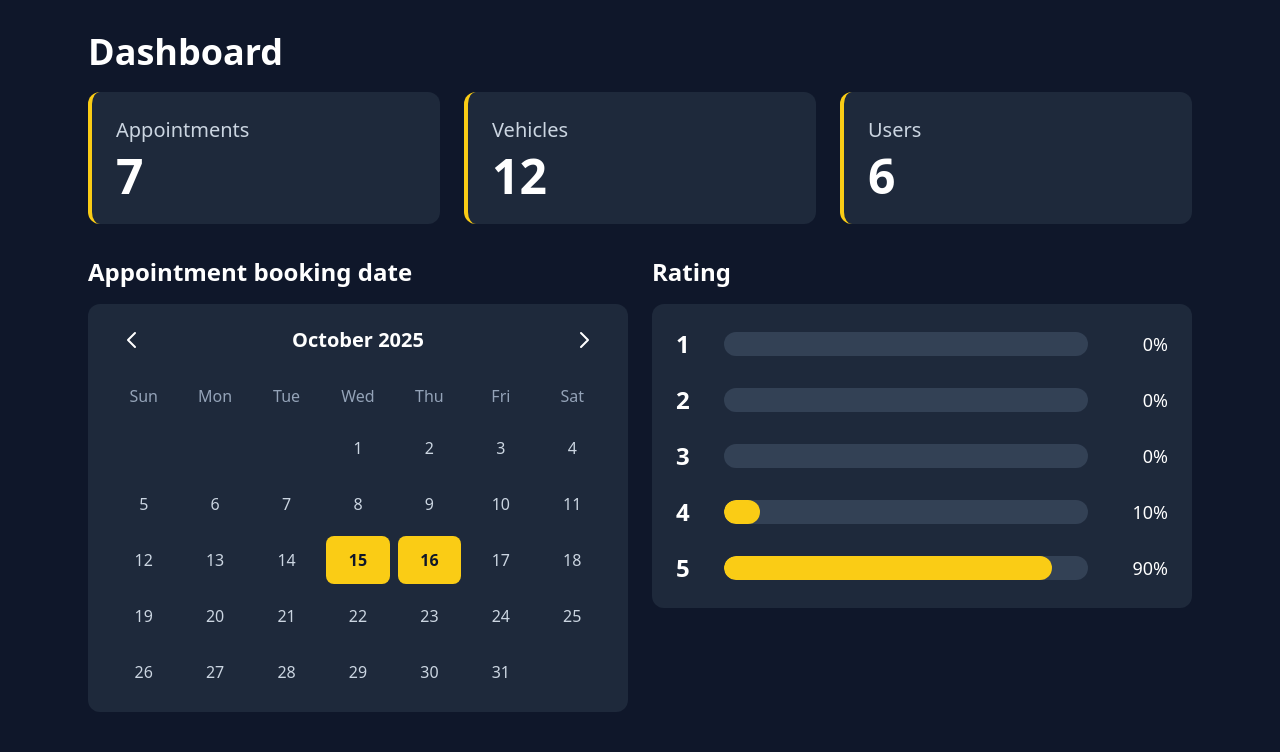
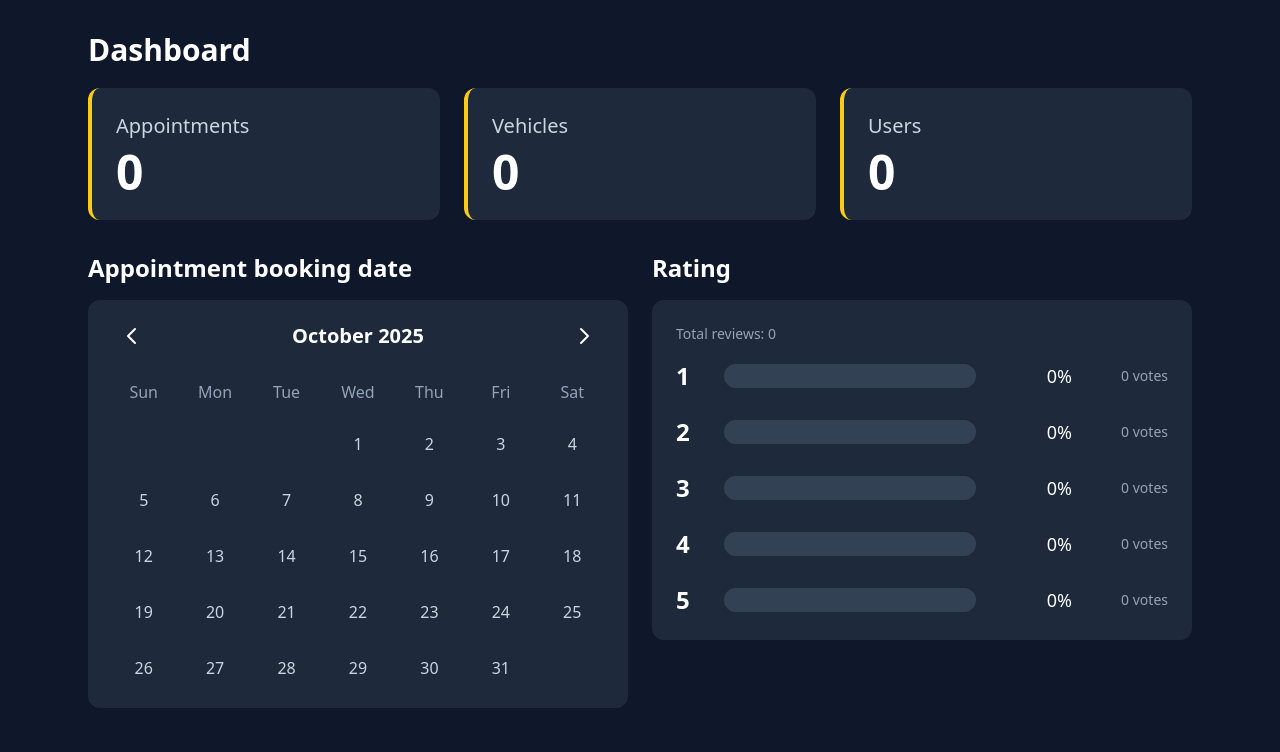
Before and after one commit to nuttawit007/EVConnectService-SSR, a Django app: page /staff/ in a window 1280 px wide. Shown: the part 68-820 px from the top of the page. Run offline with Django 5.2, Linux system fonts and the light colour scheme; data that the repository does not hold is empty; parts of the project's set-up code (start-up, migrations or seed data) failed here and were passed over; some libraries are stand-ins or nearby versions.

Commit message:
feat(staff-dashboard) : Display data on the dashboard
This commit connects the staff dashboard to the database to display real, dynamic data instead of static content.

- views.py (staff) : Implements the logic within `DashboardView` to fetch aggregated data, including total appointments, total vehicles, and rating statistics, passing this data to the template context.
- dashboard.html (staff) : Updates the template structure to iterate over and display the fetched data, such as plotting appointment trends and showing calculated review scores.

```diff
--- a/staff/templates/dashboard.html
+++ b/staff/templates/dashboard.html
@@ -4,7 +4,7 @@
     <!-- Main Content -->
     <main class="max-w-6xl mx-auto px-6 py-4 mt-4">
         <!-- Page Title -->
-        <h1 class="text-4xl font-bold mb-5">Dashboard</h1>
+        <h1 class="text-3xl font-bold mb-5">Dashboard</h1>
 
         <!-- Stats Cards -->
         <div class="grid grid-cols-1 md:grid-cols-3 gap-6 mb-8">
@@ -12,7 +12,7 @@
             <div class="bg-slate-800 rounded-xl overflow-hidden border-l-4 border-yellow-400">
                 <div class="p-6">
                     <h3 class="text-xl text-slate-300 mb-2">Appointments</h3>
-                    <p class="text-5xl font-bold">7</p>
+                    <p class="text-5xl font-bold">{{ total_appointments }}</p>
                 </div>
             </div>
 
@@ -20,7 +20,7 @@
             <div class="bg-slate-800 rounded-xl overflow-hidden border-l-4 border-yellow-400">
                 <div class="p-6">
                     <h3 class="text-xl text-slate-300 mb-2">Vehicles</h3>
-                    <p class="text-5xl font-bold">12</p>
+                    <p class="text-5xl font-bold">{{ total_vehicles }}</p>
                 </div>
             </div>
 
@@ -28,7 +28,7 @@
             <div class="bg-slate-800 rounded-xl overflow-hidden border-l-4 border-yellow-400">
                 <div class="p-6">
                     <h3 class="text-xl text-slate-300 mb-2">Users</h3>
-                    <p class="text-5xl font-bold">6</p>
+                    <p class="text-5xl font-bold">{{ total_users }}</p>
                 </div>
             </div>
         </div>
@@ -76,52 +76,21 @@
             <!-- Rating Section -->
             <div>
                 <h2 class="text-2xl font-bold mb-4">Rating</h2>
-                <div class="bg-slate-800 rounded-xl p-6">
+                <div class="bg-slate-800 rounded-xl p-6 space-y-4">
+                    <p class="text-slate-400 text-sm">Total reviews: {{ total_reviews }}</p>
                     <div class="space-y-6">
-                        <!-- 1 Star -->
-                        <div class="flex items-center gap-4">
-                            <span class="text-2xl font-semibold w-8">1</span>
-                            <div class="flex-1 h-6 bg-slate-700 rounded-full overflow-hidden">
-                                <div class="h-full bg-yellow-400 rounded-full transition-all duration-500" style="width: 0%"></div>
+                        {% for stat in rating_stats %}
+                            <div class="flex items-center gap-4">
+                                <span class="text-2xl font-semibold w-8">{{ stat.score }}</span>
+                                <div class="flex-1 h-6 bg-slate-700 rounded-full overflow-hidden">
+                                    <div class="h-full bg-yellow-400 rounded-full transition-all duration-500"
+                                        style="width: {{ stat.percentage }}%;">
+                                    </div>
+                                </div>
+                                <span class="text-lg w-20 text-right">{{ stat.percentage }}%</span>
+                                <span class="text-sm text-slate-400 w-20 text-right">{{ stat.count }} votes</span>
                             </div>
-                            <span class="text-lg w-16 text-right">0%</span>
-                        </div>
-
-                        <!-- 2 Stars -->
-                        <div class="flex items-center gap-4">
-                            <span class="text-2xl font-semibold w-8">2</span>
-                            <div class="flex-1 h-6 bg-slate-700 rounded-full overflow-hidden">
-                                <div class="h-full bg-yellow-400 rounded-full transition-all duration-500" style="width: 0%"></div>
-                            </div>
-                            <span class="text-lg w-16 text-right">0%</span>
-                        </div>
-
-                        <!-- 3 Stars -->
-                        <div class="flex items-center gap-4">
-                            <span class="text-2xl font-semibold w-8">3</span>
-                            <div class="flex-1 h-6 bg-slate-700 rounded-full overflow-hidden">
-                                <div class="h-full bg-yellow-400 rounded-full transition-all duration-500" style="width: 0%"></div>
-                            </div>
-                            <span class="text-lg w-16 text-right">0%</span>
-                        </div>
-
-                        <!-- 4 Stars -->
-                        <div class="flex items-center gap-4">
-                            <span class="text-2xl font-semibold w-8">4</span>
-                            <div class="flex-1 h-6 bg-slate-700 rounded-full overflow-hidden">
-                                <div class="h-full bg-yellow-400 rounded-full transition-all duration-500" style="width: 10%"></div>
-                            </div>
-                            <span class="text-lg w-16 text-right">10%</span>
-                        </div>
-
-                        <!-- 5 Stars -->
-                        <div class="flex items-center gap-4">
-                            <span class="text-2xl font-semibold w-8">5</span>
-                            <div class="flex-1 h-6 bg-slate-700 rounded-full overflow-hidden">
-                                <div class="h-full bg-yellow-400 rounded-full transition-all duration-500" style="width: 90%"></div>
-                            </div>
-                            <span class="text-lg w-16 text-right">90%</span>
-                        </div>
+                        {% endfor %}
                     </div>
                 </div>
             </div>
@@ -130,10 +99,11 @@
 
     <script>
         // Calendar functionality
-        let currentDate = new Date(2025, 9, 1); // October 2025 (month is 0-indexed)
+        let currentDate = new Date();
 
         // Dates with appointments (highlighted in yellow)
-        const appointmentDates = [15, 16];
+        // appointment_dates_json มาจาก views.py
+        const appointmentDates = JSON.parse('{{ appointment_dates_json|escapejs }}');
 
         function renderCalendar() {
             const year = currentDate.getFullYear();
@@ -161,13 +131,12 @@
             // Add days of month
             for (let day = 1; day <= daysInMonth; day++) {
                 const dayCell = document.createElement('div');
-                dayCell.className = 'text-center py-3 rounded-lg';
+                dayCell.className = 'text-center py-3 rounded-lg text-slate-300';
 
-                // Check if this day has an appointment
-                if (appointmentDates.includes(day)) {
-                    dayCell.className += ' bg-yellow-400 text-slate-900 font-bold';
-                } else {
-                    dayCell.className += ' text-slate-300';
+                const dateKey = `${year}-${String(month + 1).padStart(2, '0')}-${String(day).padStart(2, '0')}`;
+
+                if (appointmentDates.includes(dateKey)) {
+                    dayCell.className = 'text-center py-3 rounded-lg bg-yellow-400 text-slate-900 font-bold';
                 }
 
                 dayCell.textContent = day;
--- a/staff/views.py
+++ b/staff/views.py
@@ -1,10 +1,55 @@
+import json
+
+from django.db.models import Count
 from django.shortcuts import render
 from django.views import View
+
+from django.contrib.auth.models import User
+
+from core.models import Appointment, Vehicle, Review
 
 # Create your views here.
 class DashboardView(View):
     def get(self, request):
-        return render(request, 'dashboard.html')
+        total_appointments = Appointment.objects.count()
+        total_vehicles = Vehicle.objects.count()
+        total_users = User.objects.count()
+        # Appointments over time for chart
+        appointment_dates = list(
+            Appointment.objects.values_list('date', flat=True)
+        )
+        appointment_dates_json = json.dumps(
+            [date.isoformat() for date in appointment_dates]
+        )
+        # Rating statistics
+        total_reviews = Review.objects.count()
+
+        score_counts = dict(
+            Review.objects.values('score')
+            .annotate(total=Count('score'))
+            .values_list('score', 'total')
+        )
+        print('Score counts:', score_counts)
+
+        rating_stats = []
+        for score in range(1, 6):
+            count = score_counts.get(score, 0)
+            percentage = (count / total_reviews * 100) if total_reviews else 0
+            rating_stats.append({
+                'score': score,
+                'count': count,
+                'percentage': round(percentage, 2),
+            })
+        print('Rating stats:', rating_stats)
+
+        return render(request, 'dashboard.html', {
+            'total_appointments': total_appointments,
+            'total_vehicles': total_vehicles,
+            'total_users': total_users,
+            'appointment_dates_json': appointment_dates_json,
+            'rating_stats': rating_stats,
+            'total_reviews': total_reviews,
+        })
 
 class AppointmentListView(View):
     def get(self, request):
```
